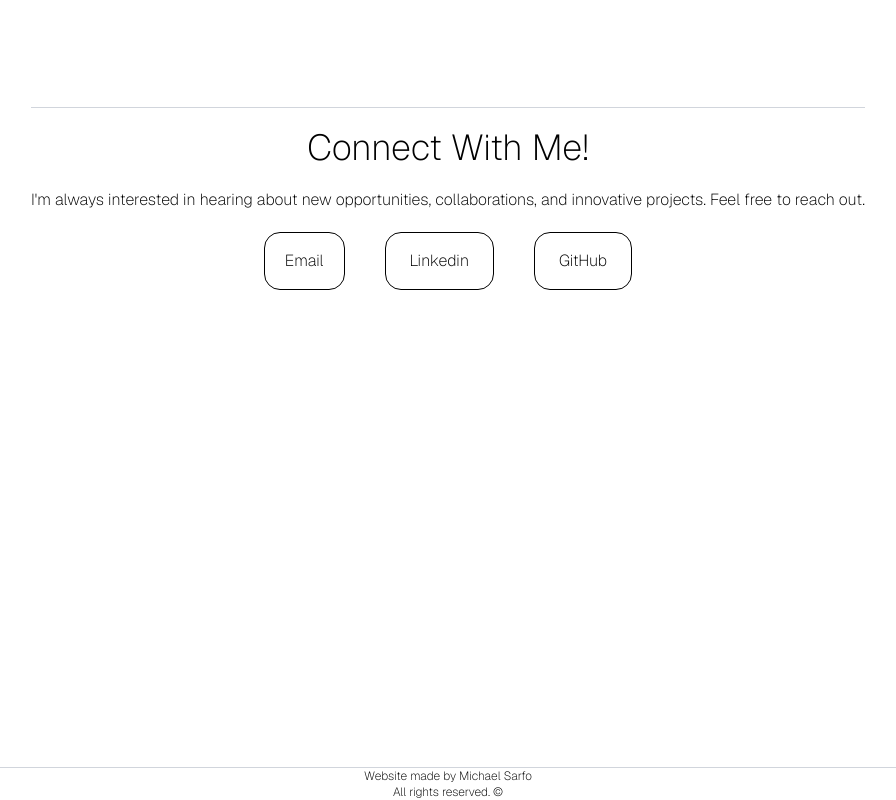
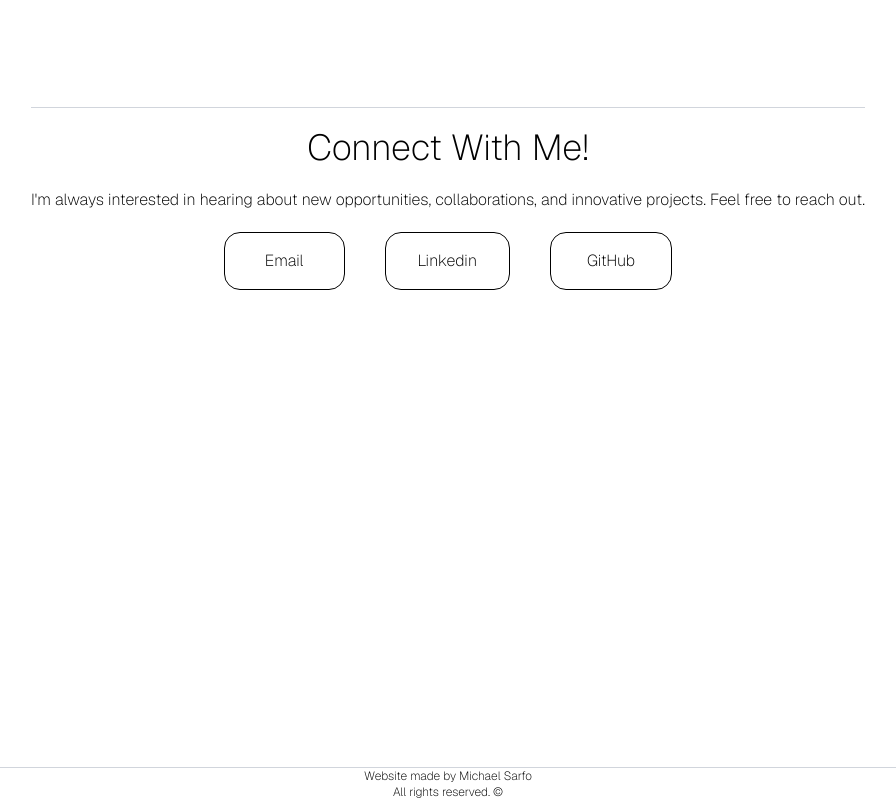
Before and after one commit to sarfooo/Personal-Website, a React (Vite) app: page / in a window 1280 px wide. Shown: the part 2353-3153 px from the top of the page, without its empty margins (192-1088 px from the left). Built offline with nearby package versions, Linux system fonts and the light colour scheme.

Commit message:
fixed padding size

```diff
--- a/src/components/Contact.jsx
+++ b/src/components/Contact.jsx
@@ -13,7 +13,7 @@ function Contact() {
                     <div className="flex w-full flex-col justify-center gap-10 md:flex-row md:flex-wrap">
                         <a
                             href="mailto:michaeljsarfo@gmail.com"
-                            className="rounded-2xl border border-black px-5 py-4 transition-colors duration-300 hover:bg-black hover:text-white"
+                            className="rounded-2xl border border-black px-10 py-4 transition-colors duration-300 hover:bg-black hover:text-white"
                         >
                             Email
                         </a>
@@ -22,7 +22,7 @@ function Contact() {
                             href="https://linkedin.com/in/michaelsarfox"
                             target="_blank"
                             rel="noreferrer"
-                            className="rounded-2xl border border-black px-6 py-4 transition-colors duration-300 hover:bg-black hover:text-white"
+                            className="rounded-2xl border border-black px-8 py-4 transition-colors duration-300 hover:bg-black hover:text-white"
                         >
                             Linkedin
                         </a>
@@ -31,7 +31,7 @@ function Contact() {
                             href="https://github.com/sarfooo"
                             target="_blank"
                             rel="noreferrer"
-                            className="rounded-2xl border border-black px-6 py-4 text-center transition-colors duration-300 hover:bg-black hover:text-white"
+                            className="rounded-2xl border border-black px-9 py-4 text-center transition-colors duration-300 hover:bg-black hover:text-white"
                         >
                             GitHub
                         </a>
```
